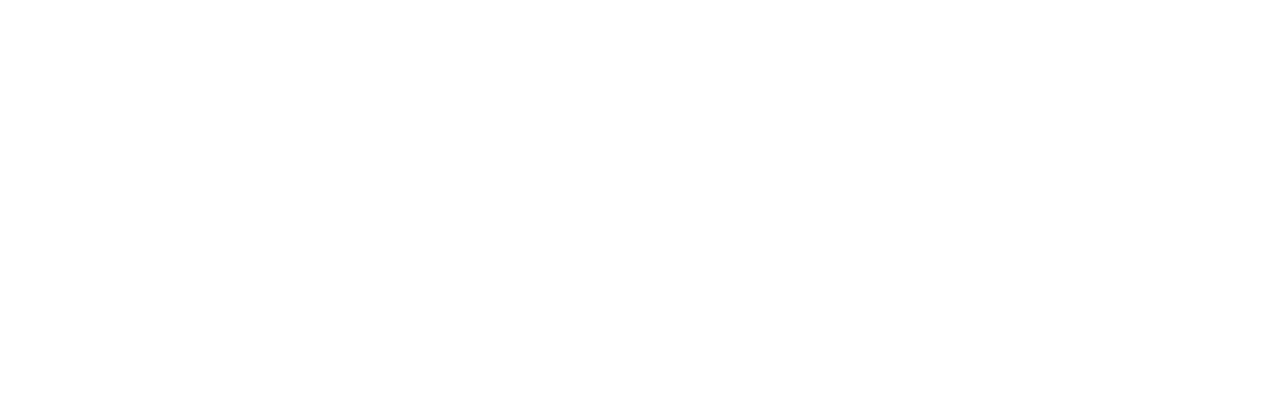
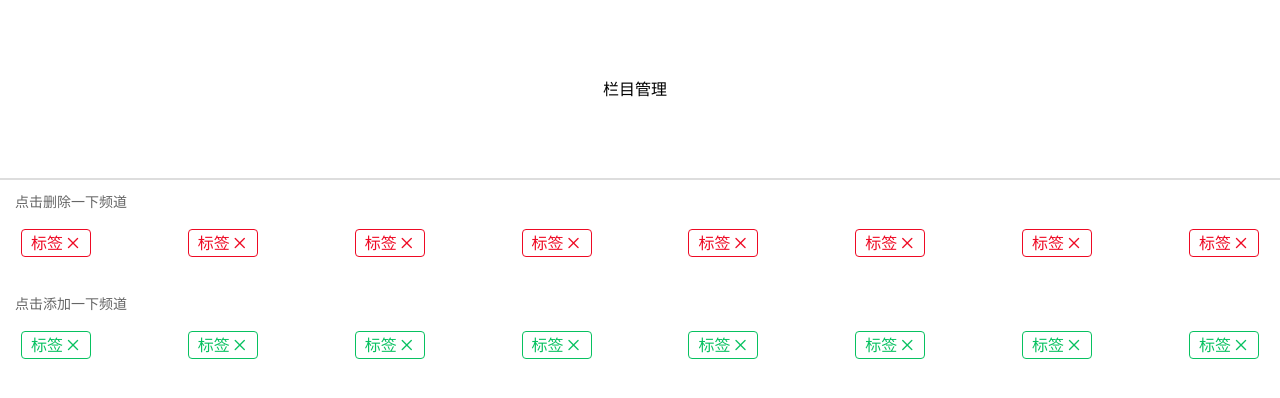
Before and after one commit to RyzenPan/FunNews, a Vue app: page /category in a window 1280 px wide. Shown: the top 398 px of the page. Built offline with nearby package versions, Linux system fonts and the light colour scheme; a small style sheet from the web is missing.

Commit message:
首页基本完成

```diff
--- a/src/api/post.js
+++ b/src/api/post.js
@@ -6,3 +6,16 @@ export const getPostList = (params) => {
     params
   })
 }
+
+export const getSearchList = () => {
+  return axios({
+    url: '/post_search_recommend'
+  })
+}
+
+export const getSearchTotal = (params) => {
+  return axios({
+    url: '/post_search',
+    params
+  })
+}
--- a/src/plugins/vant.js
+++ b/src/plugins/vant.js
@@ -1,5 +1,5 @@
 import Vue from 'vue'
-import { Toast, Uploader, Dialog, Field, Picker, Popup, Icon, Tab, Tabs } from 'vant'
+import { Toast, Uploader, Dialog, Field, Picker, Popup, Icon, Tab, Tabs, Tag, List, PullRefresh } from 'vant'
 import 'vant/lib/index.css'
 
 Vue.use(Toast)
@@ -11,3 +11,6 @@ Vue.use(Popup)
 Vue.use(Icon)
 Vue.use(Tab)
 Vue.use(Tabs)
+Vue.use(Tag)
+Vue.use(List)
+Vue.use(PullRefresh)
--- a/src/router/index.js
+++ b/src/router/index.js
@@ -6,6 +6,8 @@ import Personal from '@/views/Personal.vue'
 import UserUpdate from '@/views/UserUpdate.vue'
 import Register from '@/views/Register.vue'
 import MyFocus from '@/views/MyFocus.vue'
+import Search from '@/views/Search.vue'
+import Category from '@/views/Category.vue'
 
 /**
  * 重写路由的push方法
@@ -41,6 +43,11 @@ const routes = [
     ]
   },
   {
+    path: '/search',
+    name: 'Search',
+    component: Search
+  },
+  {
     path: '/userUpdate/:id',
     name: 'UserUpdate',
     component: UserUpdate
@@ -49,6 +56,11 @@ const routes = [
     path: '/register',
     name: 'Register',
     component: Register
+  },
+  {
+    path: '/category',
+    name: 'Category',
+    component: Category
   }
 ]
 
--- a/src/utils/myaxios.js
+++ b/src/utils/myaxios.js
@@ -5,6 +5,7 @@ localStorage.setItem('hm_baseURL', axios.defaults.baseURL)
 
 // 添加请求拦截器
 axios.interceptors.request.use(function (config) {
+  localStorage.setItem('hm_baseURL', axios.defaults.baseURL)
   // 在发送请求之前做些什么
   let token = window.localStorage.getItem('hm_token')
   if (token) {
--- /dev/null
+++ b/src/views/Category.vue
@@ -0,0 +1,82 @@
+<template>
+  <div class="category">
+    <hmheader title="栏目管理">
+      <span class="iconfont iconjiantou2" slot="left" @click="$router.go(-1)"></span>
+      <!-- <span slot="right">退出</span> -->
+    </hmheader>
+    <!-- 管理频道-已有频道 -->
+    <div class="channel">
+      <p>点击删除一下频道</p>
+      <div class="oldChannel">
+        <van-tag plain type="danger" size="large" closeable>标签</van-tag>
+        <van-tag plain type="danger" size="large" closeable>标签</van-tag>
+        <van-tag plain type="danger" size="large" closeable>标签</van-tag>
+        <van-tag plain type="danger" size="large" closeable>标签</van-tag>
+        <van-tag plain type="danger" size="large" closeable>标签</van-tag>
+        <van-tag plain type="danger" size="large" closeable>标签</van-tag>
+        <van-tag plain type="danger" size="large" closeable>标签</van-tag>
+        <van-tag plain type="danger" size="large" closeable>标签</van-tag>
+      </div>
+    </div>
+
+    <!-- 管理频道-添加频道 -->
+    <div class="channel">
+      <p>点击添加一下频道</p>
+      <div class="addChannel">
+        <van-tag plain type="success" size="large" closeable>标签</van-tag>
+        <van-tag plain type="success" size="large" closeable>标签</van-tag>
+        <van-tag plain type="success" size="large" closeable>标签</van-tag>
+        <van-tag plain type="success" size="large" closeable>标签</van-tag>
+        <van-tag plain type="success" size="large" closeable>标签</van-tag>
+        <van-tag plain type="success" size="large" closeable>标签</van-tag>
+        <van-tag plain type="success" size="large" closeable>标签</van-tag>
+        <van-tag plain type="success" size="large" closeable>标签</van-tag>
+      </div>
+    </div>
+  </div>
+</template>
+
+<script>
+import hmheader from '@/components/hm_header.vue'
+export default {
+  components: {
+    hmheader
+  }
+}
+</script>
+
+<style lang="less" scoped>
+.channel {
+  padding: 15px;
+  p {
+    font-size: 14px;
+    color: #666;
+    margin-bottom: 20px;
+  }
+  .oldChannel {
+    display: flex;
+    justify-content: space-between;
+    flex-wrap: wrap;
+    padding: 0 6px;
+    .van-tag,
+    .van-tag--large {
+      font-size: 16px;
+      padding: 6px 10px;
+      margin-bottom: 10px;
+    }
+  }
+}
+
+.addChannel {
+  display: flex;
+  justify-content: space-between;
+  flex-wrap: wrap;
+  padding: 0 6px;
+  .van-tag,
+  .van-tag--large {
+    font-size: 16px;
+    padding: 6px 10px;
+    margin-bottom: 10px;
+  }
+}
+</style>
--- a/src/views/Index.vue
+++ b/src/views/Index.vue
@@ -3,17 +3,28 @@
     <!-- 头部 -->
     <div class="header">
       <span class="iconfont iconnew logoIcon"></span>
-      <div class="center">
+      <router-link to="/search" class="center">
         <van-icon name="search" class="searchIcon" />&nbsp;&nbsp;搜索新闻
+      </router-link>
+      <div @click="myPersonal" class="right">
+        <van-icon name="user-circle-o" class="headerICON" />
       </div>
-      <router-link to="/login" class="right">
-        <van-icon name="user-circle-o" class="headerICON" />
-      </router-link>
     </div>
     <!-- Tab导航栏 -->
     <van-tabs v-model="active" sticky swipeable>
       <van-tab :title="cate.name" v-for="cate in cateList" :key="cate.id">
-        <hmPostCell v-for="post in cate.postList" :key="post.id" :post="post"></hmPostCell>
+        <van-list
+          v-model="cate.loading"
+          :immediate-check="false"
+          :offset="10"
+          :finished="cate.finished"
+          finished-text="没有更多了"
+          @load="onLoad"
+        >
+          <van-pull-refresh v-model="cate.isLoading" @refresh="onRefresh">
+            <hmPostCell v-for="post in cate.postList" :key="post.id" :post="post"></hmPostCell>
+          </van-pull-refresh>
+        </van-list>
       </van-tab>
     </van-tabs>
   </div>
@@ -44,11 +55,14 @@ export default {
       return {
         ...item,
         pageIndex: 1,
-        pageSize: 100,
-        postList: []
+        pageSize: 6,
+        postList: [],
+        finished: false,
+        loading: false,
+        isLoading: false
       }
     })
-    console.log(this.cateList)
+    // console.log(this.cateList)
     this.getPostListFunc()
   },
   watch: {
@@ -65,9 +79,39 @@ export default {
         pageIndex: this.cateList[this.active].pageIndex,
         pageSize: this.cateList[this.active].pageSize
       })
-      // console.log(res1)
-      this.cateList[this.active].postList = res.data.data
-      console.log(this.cateList[this.active].postList)
+      console.log(res)
+      this.cateList[this.active].postList.push(...res.data.data)
+      this.cateList[this.active].loading = false
+      this.cateList[this.active].isLoading = false
+      if (res.data.data.length < this.cateList[this.active].pageSize) {
+        this.cateList[this.active].finished = true
+      }
+    },
+    // 加载更多插件
+    onLoad () {
+      this.cateList[this.active].pageIndex++
+      setTimeout(() => {
+        this.getPostListFunc()
+      }, 2000)
+    },
+    // 下拉刷新
+    onRefresh () {
+      this.cateList[this.active].pageIndex = 1
+      this.cateList[this.active].finished = false
+      setTimeout(() => {
+        // 清除数组的所有数据，可以避免反复的创建新的数组
+        this.cateList[this.active].postList.length = 0
+        this.getPostListFunc()
+        this.$toast('刷新成功')
+        this.isLoading = false
+      }, 500)
+    },
+    // 跳转到个人信息页面
+    myPersonal () {
+      this.$router.push({
+        // 如果本地存储中没有id，则直接返回1，然后通过拦截器跳转到登录页面
+        path: `/personal/${window.localStorage.getItem('hm_userId') || 1}`
+      })
     }
   }
 }
@@ -90,6 +134,7 @@ export default {
     line-height: 34px;
     border-radius: 17px;
     padding-left: 15px;
+    color: #fff;
   }
   .right {
     width: 60px;
--- a/src/views/Login.vue
+++ b/src/views/Login.vue
@@ -54,6 +54,7 @@ export default {
       let id = res.data.user.id
       // 把token存到localStorage中
       window.localStorage.setItem('hm_token', res.data.token)
+      window.localStorage.setItem('hm_userId', res.data.user.id)
       // 跳转到个人页面
       this.$router.push({ path: `/personal/${id}` })
     }
--- /dev/null
+++ b/src/views/Search.vue
@@ -0,0 +1,139 @@
+<template>
+  <div class="search">
+    <div class="header">
+      <van-icon name="arrow-left" style="font-size:20px" />
+      <div class="searchInput">
+        <van-icon name="search" class="searchIcon" />
+        <input type="text" placeholder="通宵很爽喔" ref="inputSearch" />
+      </div>
+      <div class="searchBtn" @click="searchNews">搜索</div>
+    </div>
+    <div class="history">
+      <h4>历史记录</h4>
+      <div class="historyContent">
+        <van-tag
+          type="warning"
+          @click="tagSearch(item)"
+          size="medium"
+          v-for="(item,index) in hotSearch"
+          :key="index"
+        >{{item}}</van-tag>
+      </div>
+    </div>
+    <!-- 热门搜索 -->
+    <div class="hotSearch">
+      <h4>热门搜索</h4>
+      <div class="hotContent">
+        <van-tag
+          plain
+          type="danger"
+          @click="tagSearch(item)"
+          size="medium"
+          v-for="(item,index) in hotSearch"
+          :key="index"
+        >{{item}}</van-tag>
+      </div>
+    </div>
+  </div>
+</template>
+
+<script>
+import { getSearchList, getSearchTotal } from '@/api/post.js'
+
+export default {
+  data () {
+    return {
+      historyList: [
+        '没有披风的超人',
+        '张鲁一王子文不在一个季节',
+        '武汉大学清退92名国际学生',
+        '安娜卡里娜去世',
+        '岳岳北京藏宝'
+      ],
+      hotSearch: [
+        '北京暴雪蓝色预警新',
+        '艺术家陆建艺去世',
+        '中国女足0-3日本',
+        '黄心颖返回香港',
+        'AmazingJ离队新',
+        '周杰伦新歌上线'
+      ]
+    }
+  },
+  async mounted () {
+    const res = await getSearchList()
+    console.log(res)
+  },
+  methods: {
+    tagSearch (value) {
+      // 获得点击标签tag的值
+      console.log(value)
+    },
+    async searchNews () {
+      let searchKeywords = this.$refs.inputSearch.value
+      console.log(searchKeywords)
+      const { data: res } = await getSearchTotal({
+        pageIndex: 1,
+        pageSize: 2,
+        keyword: searchKeywords
+      })
+      console.log(res)
+    }
+  }
+}
+</script>
+
+<style lang="less" scoped>
+.search {
+  .header {
+    height: 60px;
+    display: flex;
+    justify-content: space-between;
+    align-items: center;
+    padding: 0 15px;
+    .searchInput {
+      height: 38px;
+      border: 1px solid #d7d7d7;
+      border-radius: 19px;
+      line-height: 38px;
+      width: 260px;
+      input {
+        border: none;
+        background-color: transparent;
+        font-size: 14px;
+      }
+      .searchIcon {
+        padding: 0 10px;
+      }
+    }
+    .searchBtn {
+      padding: 10px;
+      // border: 1px solid #ddd;
+      color: #fff;
+      background-color: #e93b3d;
+      border-radius: 10px;
+    }
+  }
+  .history {
+    padding: 15px;
+    border-bottom: 1px solid #ccc;
+    h4 {
+      padding-bottom: 20px;
+    }
+    .van-tag--medium {
+      margin-bottom: 10px;
+      margin-right: 10px;
+    }
+  }
+  .hotSearch {
+    padding: 15px;
+    h4 {
+      padding-bottom: 20px;
+    }
+    .van-tag--medium {
+      margin-bottom: 10px;
+      margin-right: 10px;
+    }
+  }
+}
+</style>
```
